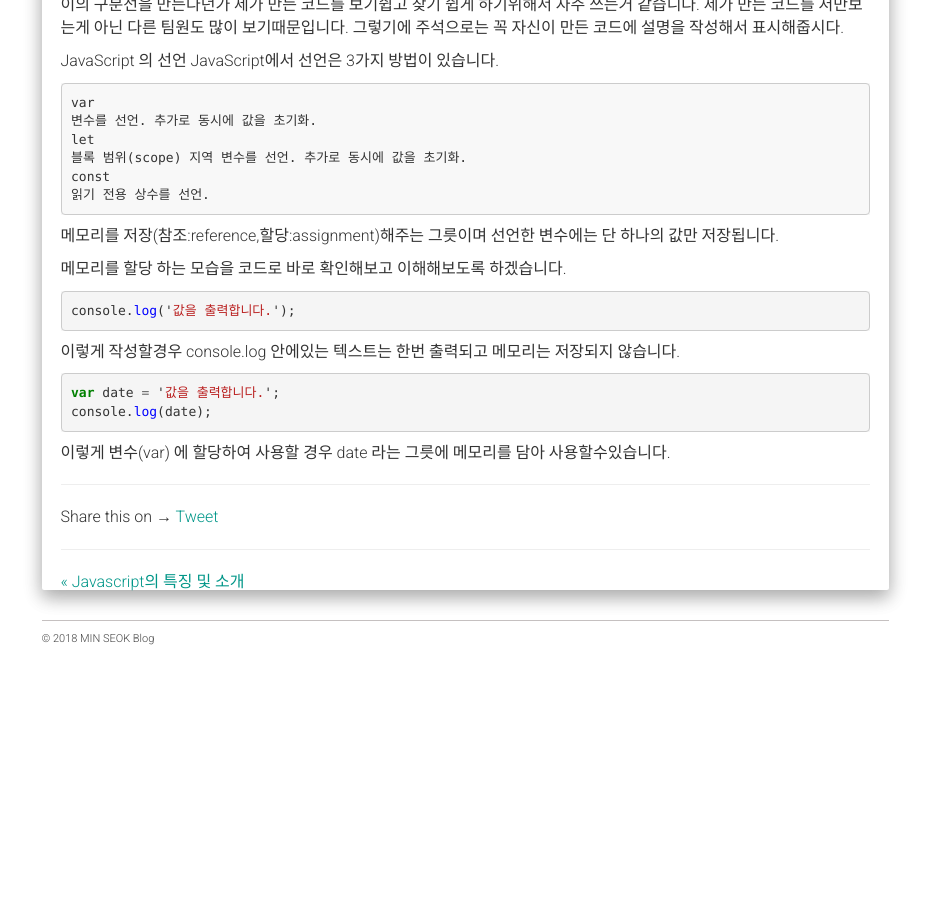
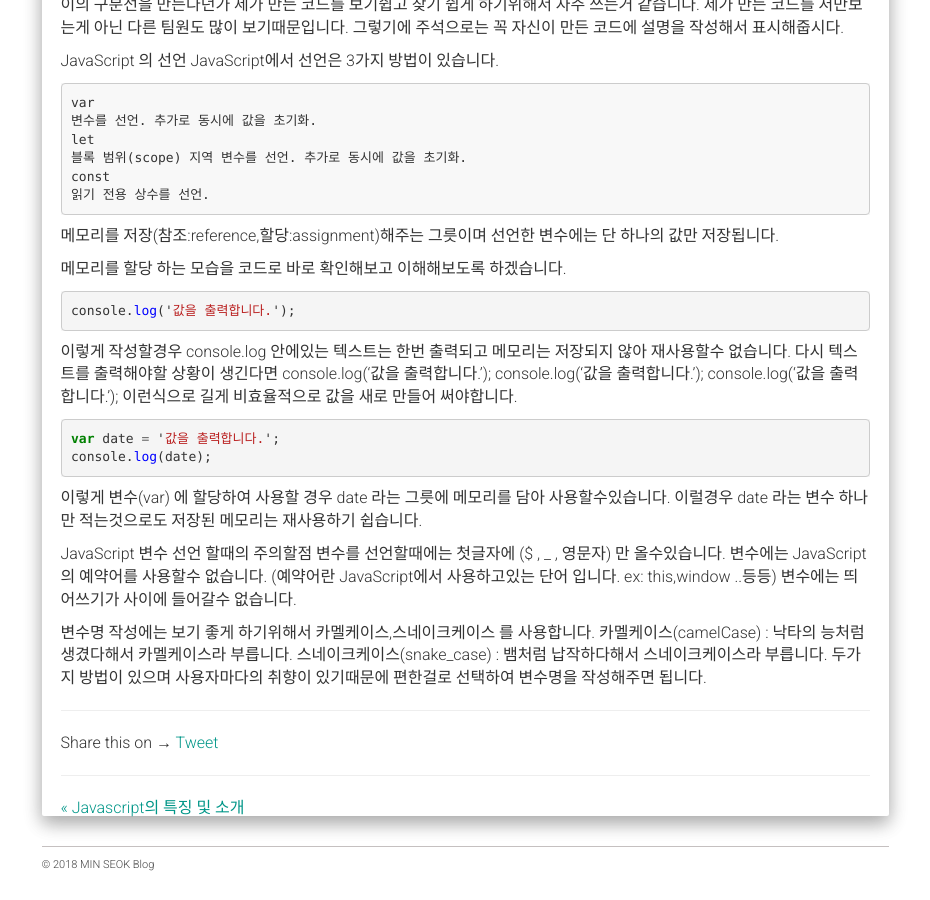
Before and after one commit to alalstjr/promote.github.io, a Jekyll site: the page built from _posts/2018-08-25-JavaScript 기초문법.md, in a window 1280 px wide and 900 px high, scrolled down 1881 px. Shown: the whole window, without its empty margins (321-1251 px from the left). Built offline with Jekyll 4.4.1, drawn with Linux system fonts in a browser that asks for light colours; nearby versions of some CDN libraries; our own code applies the rules of GitHub Pages for plain Markdown files; comment, search, counter and statistics services are not loaded; before the commit the page ends 2555 px from its top, so only the background shows below that.

Commit message:
Update 2018-08-25-JavaScript 기초문법.md

```diff
--- a/_posts/2018-08-25-JavaScript 기초문법.md
+++ b/_posts/2018-08-25-JavaScript 기초문법.md
@@ -104,10 +104,26 @@ const
 {% highlight javascript %}
 console.log('값을 출력합니다.');
 {% endhighlight %}
-이렇게 작성할경우 console.log 안에있는 텍스트는 한번 출력되고 메모리는 저장되지 않습니다.
+이렇게 작성할경우 console.log 안에있는 텍스트는 한번 출력되고 메모리는 저장되지 않아 재사용할수 없습니다.
+다시 텍스트를 출력해야할 상황이 생긴다면
+console.log('값을 출력합니다.');
+console.log('값을 출력합니다.');
+console.log('값을 출력합니다.');
+이런식으로 길게 비효율적으로 값을 새로 만들어 써야합니다.
 
 {% highlight javascript %}
 var date = '값을 출력합니다.';
 console.log(date);
 {% endhighlight %}
-이렇게 변수(var) 에 할당하여 사용할 경우 date 라는 그릇에 메모리를 담아  사용할수있습니다.
+이렇게 변수(var) 에 할당하여 사용할 경우 date 라는 그릇에 메모리를 담아 사용할수있습니다.
+이럴경우 date 라는 변수 하나만 적는것으로도 저장된 메모리는 재사용하기 쉽습니다.
+
+JavaScript 변수 선언 할때의 주의할점
+변수를 선언할때에는 첫글자에 ($ , _ , 영문자) 만 올수있습니다.
+변수에는 JavaScript의 예약어를 사용할수 없습니다. (예약어란 JavaScript에서 사용하고있는 단어 입니다. ex: this,window ..등등)
+변수에는 띄어쓰기가 사이에 들어갈수 없습니다.
+
+변수명 작성에는 보기 좋게 하기위해서 카멜케이스,스네이크케이스 를 사용합니다.
+카멜케이스(camelCase) : 낙타의 능처럼 생겼다해서 카멜케이스라 부릅니다.
+스네이크케이스(snake_case) : 뱀처럼 납작하다해서 스네이크케이스라 부릅니다.
+두가지 방법이 있으며 사용자마다의 취향이 있기때문에 편한걸로 선택하여 변수명을 작성해주면 됩니다.
```
